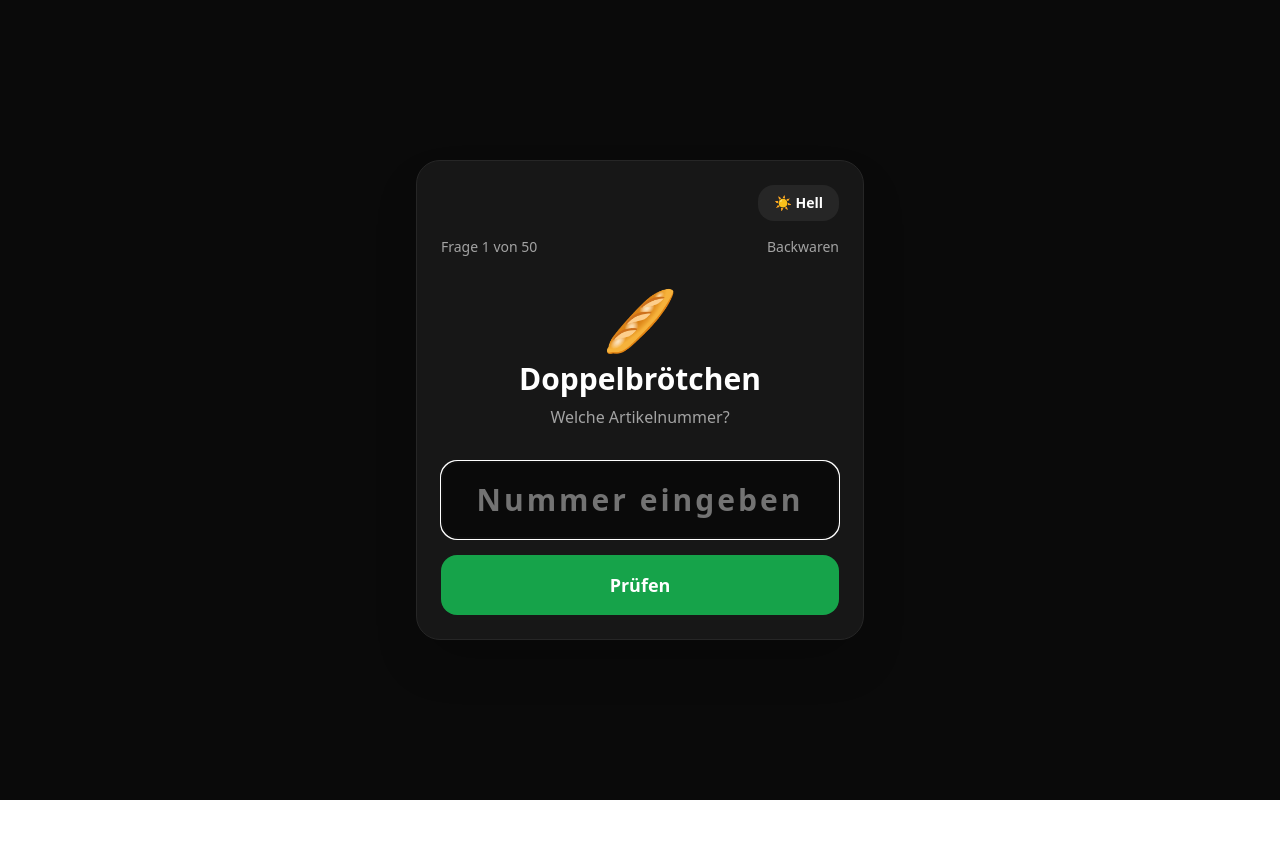
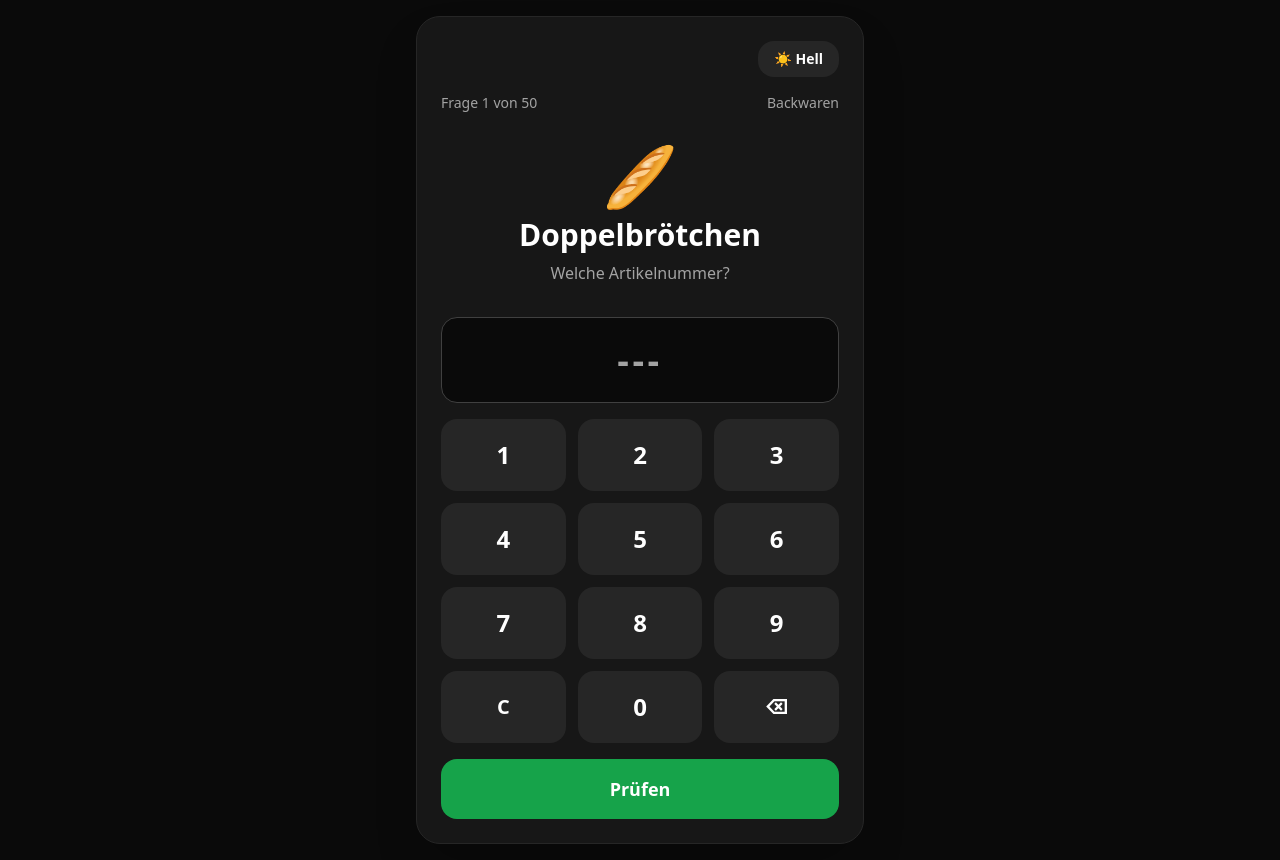
Before and after one commit to FrancisMortiz/plutrainer, a React (Vite) app: page / in a window 1280 px wide. Both pictures are taken after a click on the button "Quiz starten". Before the commit the page ends 800 px from the top, so only its background shows below. Built offline with nearby package versions, Linux system fonts and the light colour scheme.

Commit message:
Add files via upload

```diff
--- a/src/App.jsx
+++ b/src/App.jsx
@@ -195,6 +195,22 @@ export default function KassentrainerApp() {
     setFeedback(neuesErgebnis)
     setErgebnisse((alt) => [...alt, neuesErgebnis])
     setAlleErgebnisse((alt) => [...alt, neuesErgebnis])
+  }
+
+  function zahlEingeben(zahl) {
+    if (feedback) return
+    if (eingabe.length >= 4) return
+    setEingabe((alt) => `${alt}${zahl}`)
+  }
+
+  function letzteZahlLoeschen() {
+    if (feedback) return
+    setEingabe((alt) => alt.slice(0, -1))
+  }
+
+  function eingabeLeeren() {
+    if (feedback) return
+    setEingabe("")
   }
 
   function weiter() {
@@ -410,18 +426,44 @@ export default function KassentrainerApp() {
           <p className={`${farben.textSchwach} mt-2`}>Welche Artikelnummer?</p>
         </div>
 
-        <input
-          type="tel"
-          inputMode="numeric"
-          pattern="[0-9]*"
-          value={eingabe}
-          onChange={(e) => setEingabe(e.target.value.replace(/\D/g, ""))}
-          onKeyDown={(e) => { if (e.key === "Enter") feedback ? weiter() : pruefen() }}
-          placeholder="Nummer eingeben"
-          disabled={!!feedback}
-          autoFocus
-          className={`w-full border rounded-2xl p-5 text-center text-3xl font-bold tracking-widest ${farben.feld}`}
-        />
+        <div className={`w-full border rounded-2xl p-5 text-center text-4xl font-bold tracking-widest min-h-[86px] flex items-center justify-center ${farben.feld}`}>
+          {eingabe || <span className={farben.textSchwach}>---</span>}
+        </div>
+
+        {!feedback && (
+          <div className="mt-4 grid grid-cols-3 gap-3">
+            {[1, 2, 3, 4, 5, 6, 7, 8, 9].map((zahl) => (
+              <button
+                key={zahl}
+                onClick={() => zahlEingeben(zahl)}
+                className={`rounded-2xl p-5 text-2xl font-bold active:scale-[0.96] transition ${farben.buttonSek}`}
+              >
+                {zahl}
+              </button>
+            ))}
+
+            <button
+              onClick={eingabeLeeren}
+              className={`rounded-2xl p-5 text-xl font-bold active:scale-[0.96] transition ${farben.buttonSek}`}
+            >
+              C
+            </button>
+
+            <button
+              onClick={() => zahlEingeben(0)}
+              className={`rounded-2xl p-5 text-2xl font-bold active:scale-[0.96] transition ${farben.buttonSek}`}
+            >
+              0
+            </button>
+
+            <button
+              onClick={letzteZahlLoeschen}
+              className={`rounded-2xl p-5 text-xl font-bold active:scale-[0.96] transition ${farben.buttonSek}`}
+            >
+              ⌫
+            </button>
+          </div>
+        )}
 
         {!feedback ? (
           <button onClick={pruefen} className="w-full mt-4 bg-green-600 text-white rounded-2xl p-4 text-lg font-semibold active:scale-[0.98] transition">
```
